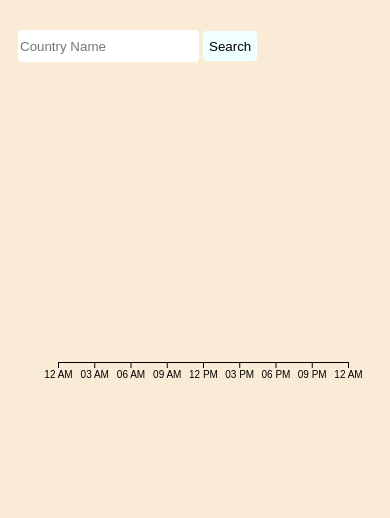
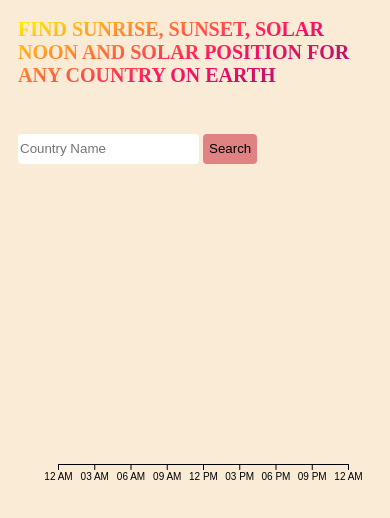
Before and after one commit to mtsuts/D3_challenges, a plain HTML site: page index.html in a window 390 px wide. Drawn offline with nearby package versions, Linux system fonts and the light colour scheme.

Commit message:
responsive

```diff
--- a/index.html
+++ b/index.html
@@ -8,10 +8,11 @@
     <script src="https://d3js.org/d3.v7.min.js"></script>
     <script src="CountryList.js"> </script>
     <link rel="stylesheet" href="main.css" />
-    <title>Charts</title>
+    <title>SunriseSunset</title>
 </head>
 
 <body>
+  <h2 class="animate-character">Find Sunrise, Sunset, Solar Noon and Solar Position for Any Country on Earth </h2>
     <form class="countrySearch">
         <div>
             <input class="input" placeholder="Country Name" />
--- a/main.css
+++ b/main.css
@@ -13,8 +13,9 @@ body {
   height: 30px;
   border-color: none;
   border-style: none;
-    border-radius:4px;
+  border-radius: 4px;
   padding: auto;
+  box-sizing: border-box;
 }
 .countrySearch input:focus {
   outline: none;
@@ -36,13 +37,45 @@ svg > text {
   fill: rgb(144, 88, 88);
 }
 
-
-
 .button {
-    background-color: azure;
+  background-color: #e08283;
   height: 30px;
   border-color: none;
   border-style: none;
-    border-radius:4px;
+  border-radius: 4px;
   cursor: pointer;
+  box-sizing: border-box;
 }
+
+h2 {
+  color: #e35b5a;
+  margin-top: 10px;
+  margin-left: 10px;
+}
+
+.animate-character {
+  text-transform: uppercase;
+  background-image: linear-gradient(
+    -20deg,
+    #231557 0%,
+    #44107a 29%,
+    #ff1361 67%,
+    #fff800 100%
+  );
+  background-size: auto auto;
+  background-clip: border-box;
+  background-size: 200% auto;
+  color: #fff;
+  background-clip: text;
+  -webkit-background-clip: text;
+  -webkit-text-fill-color: transparent;
+  animation: textclip 5s linear infinite;
+  display: inline-block;
+  font-size: 20px;
+}
+
+@keyframes textclip {
+  to {
+    background-position: 200% center;
+  }
+}
--- a/script.js
+++ b/script.js
@@ -106,20 +106,23 @@ console.log(results)
   sunriseSunset();
 });
 
+
+
+
 function draw(data) {
   svg.select("#lines").selectAll('g').data(data).join('g').attr('transform', (d,i) => {
     return `translate(${timeScale(d.date)}, ${i % 2 === 1 ? '200': '100'})`
   }).html((d,i) => {
     return `
-    <line x1='0' x2='0' y1='5' y2=${i % 2 === 1 ? '100' : '200'} stroke="black"/>
+    <line x1='0' x2='0' y1=${i % 2 ===1 ?'5' : '200'} y2=${i % 2 === 1 ? '100' : '300'} stroke="black"/>
    `
   })
   svg.select("#elements").selectAll('g').data(data).join('g').attr('transform', (d,i) => {
-    return `translate(${timeScale(d.date)}, ${i % 2 === 1 ? '200': '100'})`
+    return `translate(${timeScale(d.date)}, ${i % 2 === 1 ? '200': '400'})`
   }).html((d,i) => {
     return `
-
-    <circle r="30" fill=${i % 2 === 1 ? 'orange' : 'green'}  stroke-width="4">  </circle>
-    <text x="0" y="0" dominant-baseline="middle" text-anchor="middle" font-size='12px'> ${d.name}</text>`
+    <circle r="30" fill=${i % 2 === 1 ? '#F36A5A' : '#F3C200'}  stroke-width="4">  </circle>
+    <text x="0" y="0" dominant-baseline="middle" text-anchor="middle" font-size='12px'> ${d.name}</text>
+    `
   })
 }
```
Lines whose indentation alone changed are shown as unchanged.
